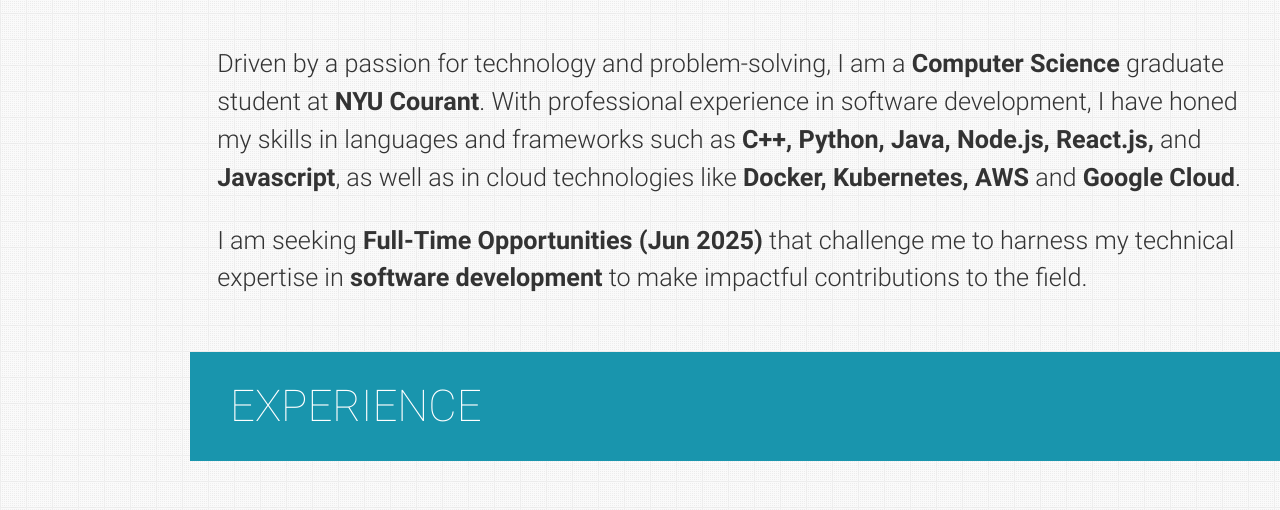
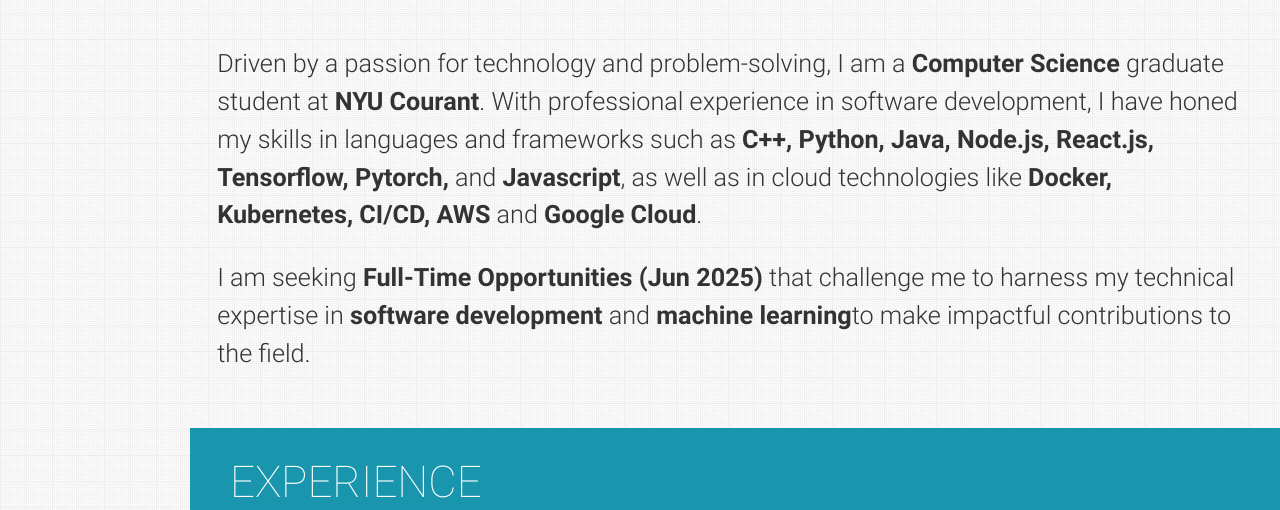
Before and after one commit to namanlalitnyu/namanlalitnyu.github.io, a plain HTML site: page index.html in a window 1280 px wide. Shown: the part 923-1433 px from the top of the page. Drawn offline with nearby package versions, Linux system fonts and the light colour scheme.

Commit message:
updated intro

```diff
--- a/index.html
+++ b/index.html
@@ -200,10 +200,10 @@
       <h3 class="page-title white-text teal">About</h3>
       <div class="container flow-text">
         <p>
-          Driven by a passion for technology and problem-solving, I am a <b>Computer Science</b> graduate student at <b>NYU Courant</b>. With professional experience in software development, I have honed my skills in languages and frameworks such as <b>C++, Python, Java, Node.js, React.js,</b> and <b>Javascript</b>, as well as in cloud technologies like <b>Docker, Kubernetes, AWS</b> and <b>Google Cloud</b>.
+          Driven by a passion for technology and problem-solving, I am a <b>Computer Science</b> graduate student at <b>NYU Courant</b>. With professional experience in software development, I have honed my skills in languages and frameworks such as <b>C++, Python, Java, Node.js, React.js, Tensorflow, Pytorch,</b> and <b>Javascript</b>, as well as in cloud technologies like <b>Docker, Kubernetes, CI/CD, AWS</b> and <b>Google Cloud</b>.
         </p>
         <p>
-          I am seeking <b>Full-Time Opportunities (Jun 2025)</b> that challenge me to harness my technical expertise in <b>software development</b> to make impactful contributions to the field.
+          I am seeking <b>Full-Time Opportunities (Jun 2025)</b> that challenge me to harness my technical expertise in <b>software development</b> and <b>machine learning</b>to make impactful contributions to the field.
         </p>
       </div>
     </section>
@@ -501,7 +501,6 @@
                     <li>Object-Oriented Programming</li>
                     <li>Machine Learning</li>
                     <li>Artificial Intelligence</li>
-                    <li>Computer Networks</li>
                   </ul>
                   </p>
 
```
